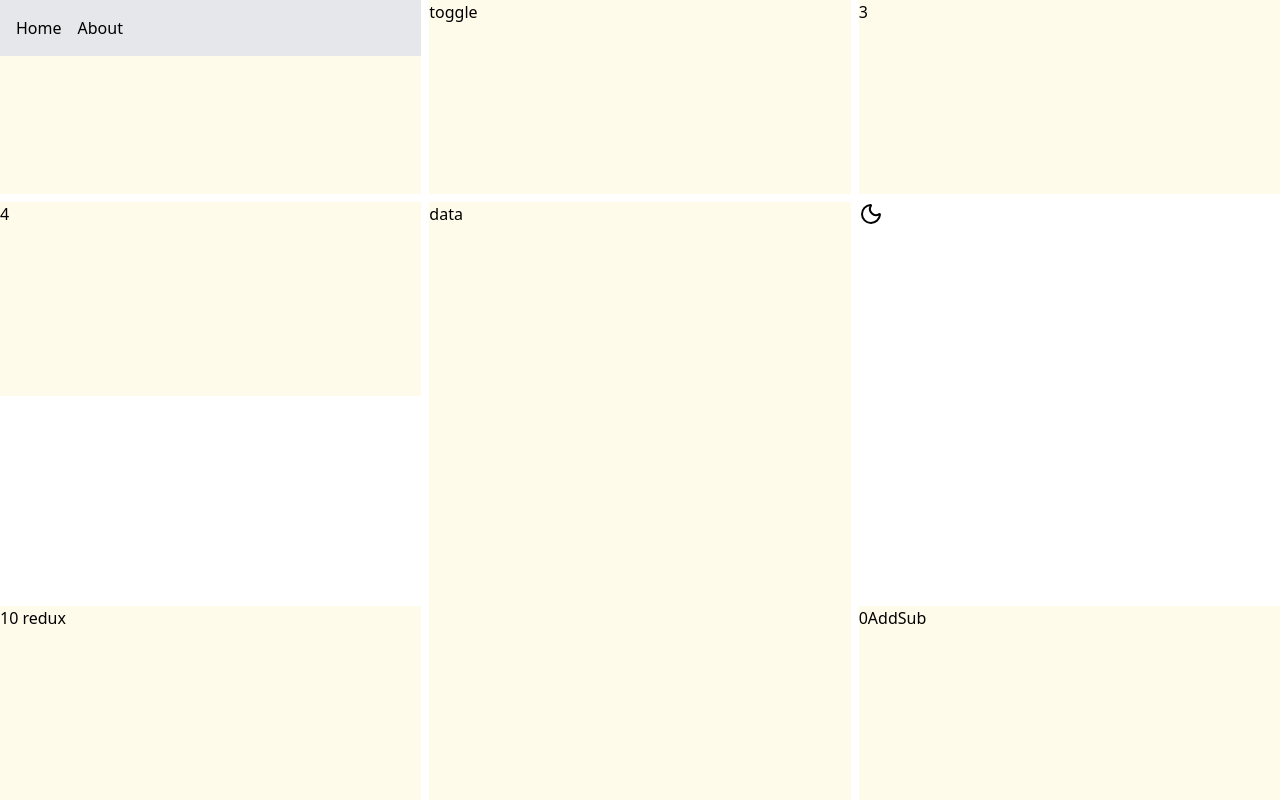
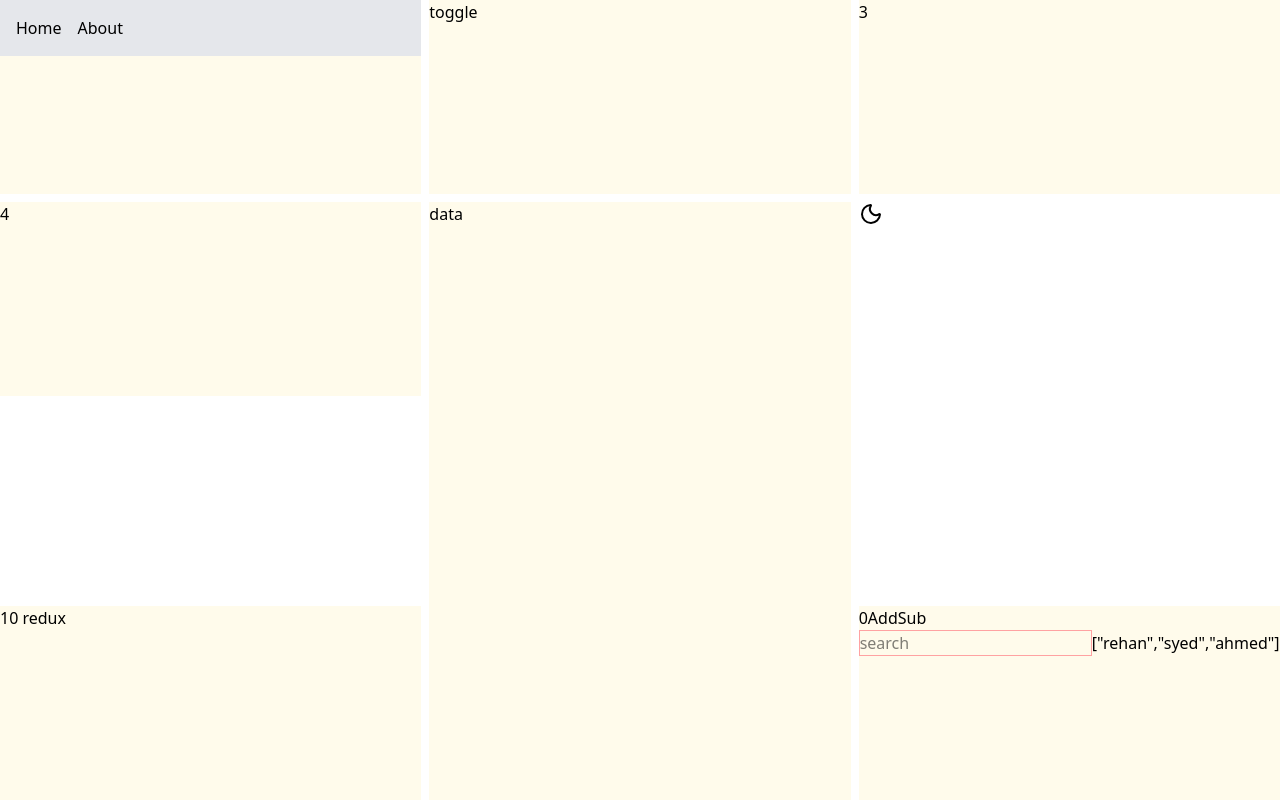
Before and after one commit to syedre/react-tailwind-app, a React (Vite) app: page / in a window 1280 px wide. Built offline with nearby package versions, Linux system fonts and the light colour scheme.

Commit message:
implemented debounce

```diff
--- /dev/null
+++ b/src/hooks/debounce.jsx
@@ -0,0 +1,23 @@
+import React, { useEffect, useState } from "react";
+
+export const useDebounce = (search, delay) => {
+  const [searchData, setSearchData] = useState([]);
+
+  useEffect(() => {
+    const timer = setTimeout(() => {
+      const ex = ["rehan", "syed", "ahmed"];
+      const filTerData = ex?.filter((i) => {
+        if (i?.includes(search)) {
+          return i;
+        }
+      });
+      setSearchData(filTerData);
+    }, delay);
+
+    return () => {
+      clearTimeout(timer);
+    };
+  });
+
+  return [searchData];
+};
--- a/src/pages/home.jsx
+++ b/src/pages/home.jsx
@@ -4,10 +4,13 @@ import Slow from "../components/example";
 import { Moon, Sun } from "lucide-react";
 import Counter from "../components/Reducer";
 import { useSelector } from "react-redux";
+import { useDebounce } from "../hooks/debounce";
 
 function Home() {
   const [isDark, setDark] = useState(false);
+  const [search, setSearch] = useState("");
   const data = useSelector((state) => state.count.value);
+  const [searchData] = useDebounce(search, 3000);
 
   function toogle() {
     setDark(!isDark);
@@ -39,6 +42,13 @@ function Home() {
         <div className="bg-amber-50  row-start-4">{data} redux</div>
         <div className="bg-amber-50 col-start-3 row-start-4">
           <Counter />
+          <input
+            placeholder="search "
+            className="border border-red-300"
+            onChange={(e) => setSearch(e.target.value)}
+          />
+
+          {JSON.stringify(searchData)}
         </div>
       </div>
     </div>
```
